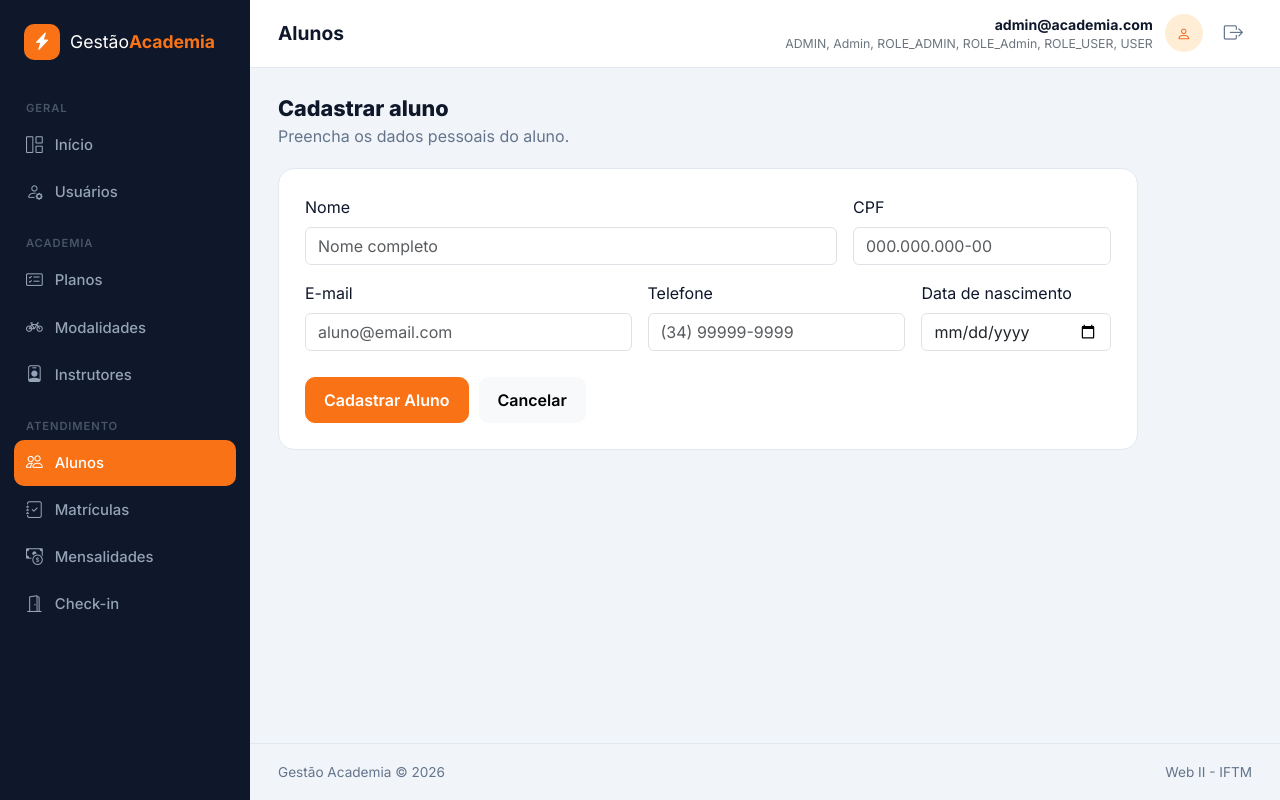
After one commit to arthurxavierz/gestao-academia-webII, a Spring Boot app: page /alunos/novo in a window 1280 px wide. The commit adds this page. Run offline with Spring Boot 4, Linux system fonts and the light colour scheme; a user stored in the database is signed in; some of the project's set-up classes (security, data sources, template engines, error pages and the like) are left out, and stand-ins take their place; some libraries are stand-ins or nearby versions.

Commit message:
cadastro de alunos com busca por nome ou cpf

```diff
--- a/src/main/java/com/academia/gestao/config/SecurityConfig.java
+++ b/src/main/java/com/academia/gestao/config/SecurityConfig.java
@@ -32,6 +32,7 @@ public class SecurityConfig {
                 .requestMatchers("/instrutores/novo", "/instrutores/salvar", "/instrutores/editar/**",
                         "/instrutores/atualizar/**", "/instrutores/excluir/**")
                 .hasAuthority("Admin")
+                .requestMatchers("/alunos", "/alunos/**").hasAnyAuthority("Admin", "Recepcao")
                 .anyRequest().authenticated())
                 .formLogin(login -> login
                         .loginPage("/login")
--- /dev/null
+++ b/src/main/java/com/academia/gestao/controller/AlunoController.java
@@ -0,0 +1,101 @@
+package com.academia.gestao.controller;
+
+import org.springframework.beans.factory.annotation.Autowired;
+import org.springframework.dao.DataIntegrityViolationException;
+import org.springframework.stereotype.Controller;
+import org.springframework.ui.Model;
+import org.springframework.validation.BindingResult;
+import org.springframework.web.bind.annotation.GetMapping;
+import org.springframework.web.bind.annotation.ModelAttribute;
+import org.springframework.web.bind.annotation.PathVariable;
+import org.springframework.web.bind.annotation.PostMapping;
+import org.springframework.web.bind.annotation.RequestParam;
+
+import com.academia.gestao.model.Aluno;
+import com.academia.gestao.service.AlunoService;
+
+import jakarta.validation.Valid;
+
+@Controller
+public class AlunoController {
+
+    @Autowired
+    private AlunoService alunoService;
+
+    @GetMapping("/alunos")
+    public String index(@RequestParam(required = false) String busca, Model model) {
+        model.addAttribute("alunos", alunoService.buscarAlunos(busca));
+        model.addAttribute("busca", busca);
+        return "aluno/index";
+    }
+
+    @GetMapping("/alunos/novo")
+    public String novo(Model model) {
+        model.addAttribute("aluno", new Aluno());
+        return "aluno/form";
+    }
+
+    @PostMapping("/alunos/salvar")
+    public String salvar(@ModelAttribute @Valid Aluno aluno, BindingResult result, Model model) {
+
+        if (result.hasErrors()) {
+            model.addAttribute("aluno", aluno);
+            return "aluno/form";
+        }
+
+        try {
+            alunoService.saveAluno(aluno);
+        } catch (IllegalStateException e) {
+            result.rejectValue("cpf", "cpf.duplicado", e.getMessage());
+            model.addAttribute("aluno", aluno);
+            return "aluno/form";
+        }
+
+        return "redirect:/alunos";
+    }
+
+    @GetMapping("/alunos/editar/{id}")
+    public String editar(@PathVariable Long id, Model model) {
+        Aluno aluno = alunoService.getAlunoById(id);
+
+        if (aluno == null) {
+            return "redirect:/alunos";
+        }
+
+        model.addAttribute("aluno", aluno);
+        return "aluno/form";
+    }
+
+    @PostMapping("/alunos/atualizar/{id}")
+    public String atualizar(@PathVariable Long id, @ModelAttribute @Valid Aluno aluno,
+            BindingResult result, Model model) {
+
+        aluno.setId(id);
+
+        if (result.hasErrors()) {
+            model.addAttribute("aluno", aluno);
+            return "aluno/form";
+        }
+
+        try {
+            alunoService.updateAluno(id, aluno);
+        } catch (IllegalStateException e) {
+            result.rejectValue("cpf", "cpf.duplicado", e.getMessage());
+            model.addAttribute("aluno", aluno);
+            return "aluno/form";
+        }
+
+        return "redirect:/alunos";
+    }
+
+    @GetMapping("/alunos/excluir/{id}")
+    public String excluir(@PathVariable Long id) {
+        try {
+            alunoService.deleteAluno(id);
+        } catch (IllegalStateException | DataIntegrityViolationException e) {
+            return "redirect:/alunos?erroExclusao";
+        }
+        return "redirect:/alunos";
+    }
+
+}
--- a/src/main/resources/static/css/style.css
+++ b/src/main/resources/static/css/style.css
@@ -342,6 +342,16 @@ body {
     margin: 2px 0 0;
 }
 
+.busca {
+    max-width: 460px;
+    margin-bottom: 16px;
+}
+
+.busca .input-group-text {
+    background: var(--cor-card);
+    color: var(--cor-texto-suave);
+}
+
 .card-tabela,
 .card-form {
     background: var(--cor-card);
--- /dev/null
+++ b/src/main/resources/templates/aluno/form.html
@@ -0,0 +1,70 @@
+<!DOCTYPE html>
+<html lang="pt-BR" xmlns:th="http://www.thymeleaf.org">
+<head th:replace="~{fragments/head :: head(${aluno.id != null ? 'Editar Aluno' : 'Cadastrar Aluno'})}"></head>
+<body>
+<div class="app">
+    <aside th:replace="~{fragments/menu :: menu('alunos')}"></aside>
+
+    <main class="conteudo">
+        <header th:replace="~{fragments/menu :: topo('Alunos')}"></header>
+
+        <div class="pagina">
+            <div class="pagina-cabecalho">
+                <div>
+                    <h2 th:text="${aluno.id != null ? 'Editar aluno' : 'Cadastrar aluno'}">Cadastrar aluno</h2>
+                    <p>Preencha os dados pessoais do aluno.</p>
+                </div>
+            </div>
+
+            <div class="card-form">
+                <form th:action="${aluno.id != null ? '/alunos/atualizar/' + aluno.id : '/alunos/salvar'}"
+                      th:object="${aluno}" method="post">
+                    <input type="hidden" th:if="${aluno.id != null}" th:field="*{id}">
+
+                    <div class="row g-3">
+                        <div class="col-md-8">
+                            <label for="nome" class="form-label">Nome</label>
+                            <input type="text" th:field="*{nome}" class="form-control" th:errorclass="is-invalid"
+                                   placeholder="Nome completo">
+                            <div class="invalid-feedback" th:errors="*{nome}"></div>
+                        </div>
+                        <div class="col-md-4">
+                            <label for="cpf" class="form-label">CPF</label>
+                            <input type="text" th:field="*{cpf}" class="form-control" th:errorclass="is-invalid"
+                                   placeholder="000.000.000-00">
+                            <div class="invalid-feedback" th:errors="*{cpf}"></div>
+                        </div>
+                        <div class="col-md-5">
+                            <label for="email" class="form-label">E-mail</label>
+                            <input type="email" th:field="*{email}" class="form-control" th:errorclass="is-invalid"
+                                   placeholder="aluno@email.com">
+                            <div class="invalid-feedback" th:errors="*{email}"></div>
+                        </div>
+                        <div class="col-md-4">
+                            <label for="telefone" class="form-label">Telefone</label>
+                            <input type="text" th:field="*{telefone}" class="form-control" th:errorclass="is-invalid"
+                                   placeholder="(34) 99999-9999">
+                            <div class="invalid-feedback" th:errors="*{telefone}"></div>
+                        </div>
+                        <div class="col-md-3">
+                            <label for="dataNascimento" class="form-label">Data de nascimento</label>
+                            <input type="date" th:field="*{dataNascimento}" class="form-control" th:errorclass="is-invalid">
+                            <div class="invalid-feedback" th:errors="*{dataNascimento}"></div>
+                        </div>
+                    </div>
+
+                    <div class="form-botoes">
+                        <button type="submit" class="btn btn-principal"
+                                th:text="${aluno.id != null ? 'Atualizar Aluno' : 'Cadastrar Aluno'}">Salvar</button>
+                        <a th:href="@{/alunos}" class="btn btn-light">Cancelar</a>
+                    </div>
+                </form>
+            </div>
+        </div>
+
+        <footer th:replace="~{fragments/footer :: footer}"></footer>
+    </main>
+</div>
+<th:block th:replace="~{fragments/footer :: scripts}"></th:block>
+</body>
+</html>
--- a/src/main/resources/templates/fragments/menu.html
+++ b/src/main/resources/templates/fragments/menu.html
@@ -19,7 +19,7 @@
         <a th:href="@{/instrutores}" th:classappend="${ativo == 'instrutores'} ? 'ativo'"><i class="bi bi-person-badge"></i> Instrutores</a>
 
         <span class="sidebar-titulo">Atendimento</span>
-        <a th:href="@{/alunos}" th:classappend="${ativo == 'alunos'} ? 'ativo'"><i class="bi bi-people"></i> Alunos</a>
+        <a sec:authorize="hasAnyAuthority('Admin', 'Recepcao')" th:href="@{/alunos}" th:classappend="${ativo == 'alunos'} ? 'ativo'"><i class="bi bi-people"></i> Alunos</a>
         <a th:href="@{/matriculas}" th:classappend="${ativo == 'matriculas'} ? 'ativo'"><i class="bi bi-journal-check"></i> Matrículas</a>
         <a th:href="@{/mensalidades}" th:classappend="${ativo == 'mensalidades'} ? 'ativo'"><i class="bi bi-cash-coin"></i> Mensalidades</a>
         <a th:href="@{/acessos}" th:classappend="${ativo == 'acessos'} ? 'ativo'"><i class="bi bi-door-open"></i> Check-in</a>
```
Also changed, not shown: src/main/java/com/academia/gestao/model/Aluno.java (added, +48 -0 lines), src/main/java/com/academia/gestao/repository/AlunoRepository.java (added, +19 -0 lines), src/main/java/com/academia/gestao/service/AlunoService.java (added, +21 -0 lines), src/main/java/com/academia/gestao/service/AlunoServiceImpl.java (added, +68 -0 lines), src/main/resources/templates/aluno/index.html (added, +81 -0 lines), 2 other files.
